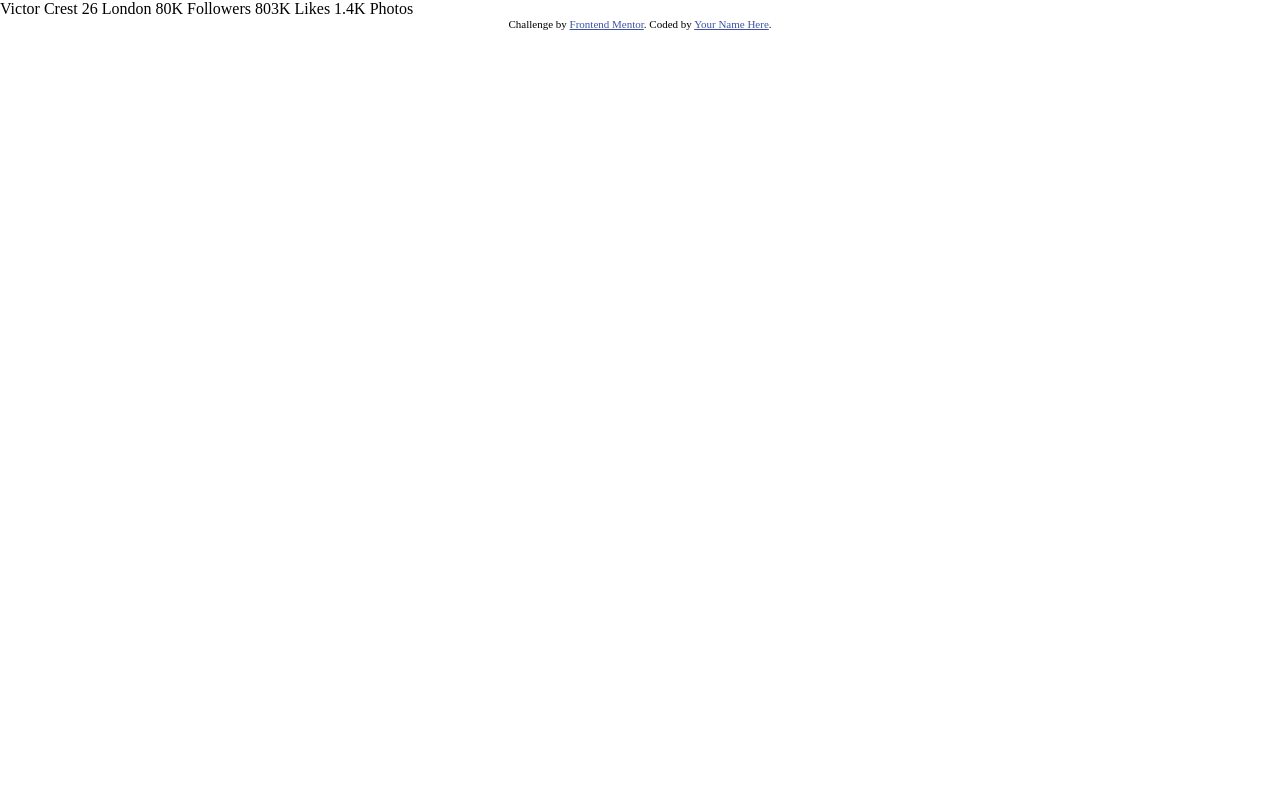
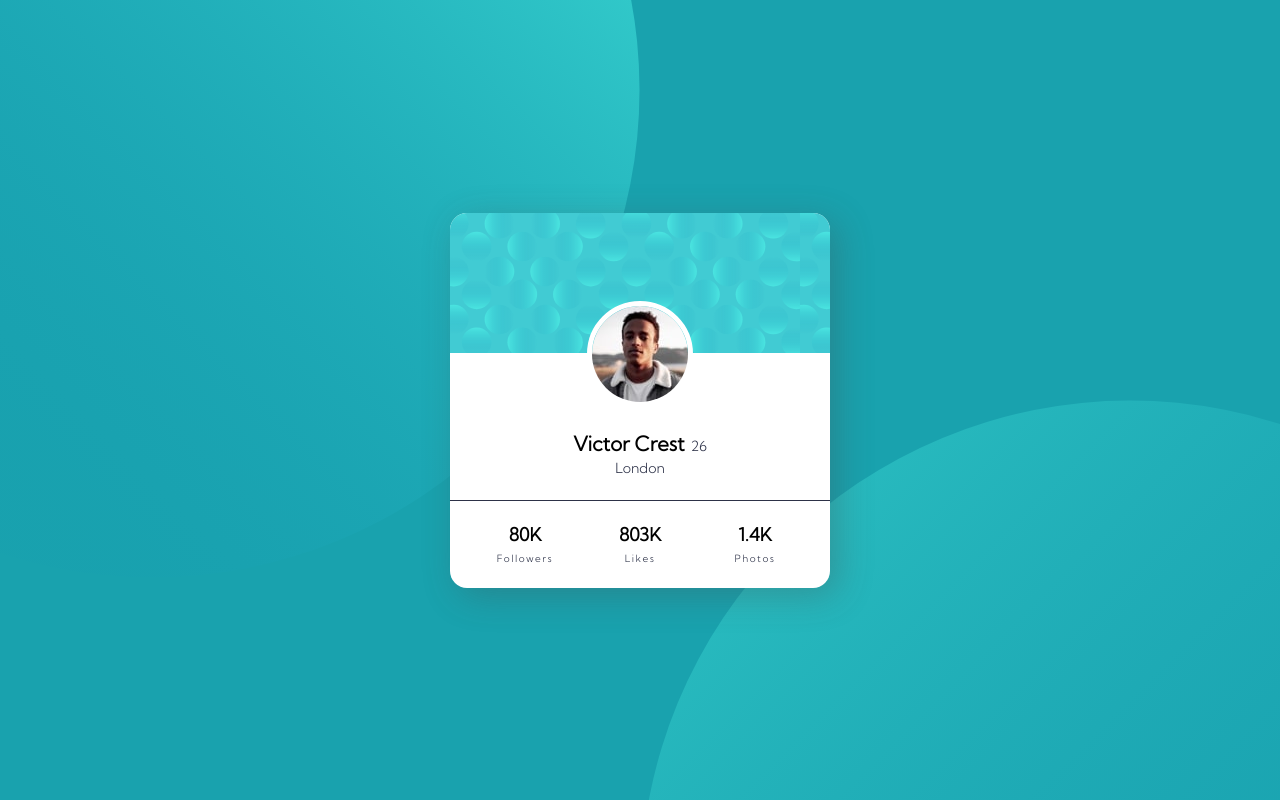
Before and after one commit to jherx/04-profile-card-component-main, a plain HTML site: page index.html in a window 1280 px wide. Drawn offline with Linux system fonts and the light colour scheme.

Commit message:
re estructuracion de codigo

```diff
--- a/index.html
+++ b/index.html
@@ -1,37 +1,64 @@
 <!DOCTYPE html>
 <html lang="en">
-<head>
-  <meta charset="UTF-8">
-  <meta name="viewport" content="width=device-width, initial-scale=1.0"> <!-- displays site properly based on user's device -->
+  <head>
+    <meta charset="UTF-8" />
+    <meta http-equiv="X-UA-Compatible" content="IE=edge" />
+    <link
+      rel="icon"
+      type="image/png"
+      sizes="32x32"
+      href="./images/favicon-32x32.png"
+    />
+    <!-- css -->
+    <link rel="stylesheet" href="style.css" />
+    <!-- fonts -->
+    <link rel="preconnect" href="https://fonts.googleapis.com" />
+    <link rel="preconnect" href="https://fonts.gstatic.com" crossorigin />
+    <link
+      href="https://fonts.googleapis.com/css2?family=Kumbh+Sans:wght@300&display=swap"
+      rel="stylesheet"
+    />
+    <meta name="viewport" content="width=device-width, initial-scale=1.0" />
+    <title>Profile card component</title>
+  </head>
+  <body>
+    <div class="bg-container">
+      <img class="bg-1" src="images/bg-pattern-top.svg" alt="background"/>
+      <img class="bg-2"src="images/bg-pattern-bottom.svg" alt="background"/>
+    </div>
 
-  <link rel="icon" type="image/png" sizes="32x32" href="./images/favicon-32x32.png">
-  <link rel="stylesheet" href="style.css">
-  <link rel="stylesheet" href="normalize.css">
+    <main class="main-container">
+      <section class="card">
+        <div class="card__top-bg"></div>
+        <div class="card__header">
 
-  <title>Frontend Mentor | Profile card component</title>
+          <img class="card__avatar" src="images/image-victor.jpg" alt="Victor avatar" />
+            <div class="card__user">
+                <h1>
+                    <span class="bold text-v-large">Victor Crest</span>
+                    <span class="subtitle text-medium">26</span>
+                </h1>
+                  <span class="subtitle text-medium">London</span>
+            </div>
+        </div>
 
-  <!-- Feel free to remove these styles or customise in your own stylesheet 👍 -->
-  <style>
-    .attribution { font-size: 11px; text-align: center; }
-    .attribution a { color: hsl(228, 45%, 44%); }
-  </style>
-</head>
-<body>
-  Victor Crest
-  26
-  London
+        <div class="card__stats">
+          <div class="card__followes">
+            <p class="bold text-large">80K</p>
+            <span class="subtitle text-small">Followers</span>
+          </div>
+          <div class="card__likes">
+            <p class="bold text-large">803K</p>
+            <span class="subtitle text-small">Likes</span>
+          </div>
+          <div class="card__photos">
+            <p class="bold text-large">1.4K</p>
+            <span class="subtitle text-small">Photos</span>
+          </div>
+        </div>
 
-  80K
-  Followers
+      </section>
+    </main>
 
-  803K
-  Likes
-
-  1.4K
-  Photos
-  <div class="attribution">
-    Challenge by <a href="https://www.frontendmentor.io?ref=challenge" target="_blank">Frontend Mentor</a>.
-    Coded by <a href="#">Your Name Here</a>.
-  </div>
-</body>
+  </body>
 </html>
--- a/style.css
+++ b/style.css
@@ -0,0 +1,130 @@
+:root {
+  --dark-cyan: hsl(185, 75%, 39%);
+  --dark-grayish-blue: hsl(229, 23%, 23%);
+  --dark-gray: hsl(229, 23%, 23%);
+  --font: "Kumbh Sans", sans-serif;
+}
+
+*,
+*::before,
+*::after {
+    margin: 0;
+    padding: 0;
+    box-sizing: border-box;
+}
+
+body {
+    background-color: var(--dark-cyan);
+    width: 100%;
+    height: 100%;
+    position: absolute;
+    font-family: var(--font);
+}
+
+.bold {
+    font-weight: 700;
+}
+
+.subtitle {
+    font-weight: 400;
+    color: var(--dark-grayish-blue);
+}
+.text-small {
+    font-size: 10px;
+    letter-spacing: 1.5px;
+}
+.text-medium {
+    font-size: 14px;
+}
+
+.text-large {
+    font-size: 18px;
+}
+h2,
+.text-v-large {
+    font-size: 20px;
+}
+.bg-container {
+    overflow: hidden;
+    width: 100%;
+    height: 100%;
+    position: absolute;
+    top: 0px;
+    z-index: 0;
+    display: flex;
+    justify-content: center;
+}
+.bg-1 {
+    position: absolute;
+    top: -50%;
+    right: 50%;
+}
+.bg-2 {
+    position: absolute;
+    top: 50%;
+    left: 50%;
+}
+
+.main-container {
+    width: 100%;
+    height: 100%;
+    display: flex;
+    flex-direction: row;
+    justify-content: center;
+    align-items: center;
+    z-index: 1;
+}
+.card {
+    display: flex;
+    flex-direction: column;
+    justify-content: space-between;
+    align-items: center;
+
+    box-shadow: 8px 8px 35px rgba(68, 68, 68, 0.3);
+    height: 375px;
+    background-color: #fff;
+    border-radius: 17px;
+    overflow: hidden;
+    width: 380px;
+    min-width: 280px;
+    z-index: 1;
+    margin: 0 100px;
+}
+.card__top-bg {
+    background-image: url(../images/bg-pattern-card.svg);
+    width: 100%;
+    height: 140px;
+}
+.card__header {
+    position: relative;
+    top: -70px;
+    text-align: center;
+    width: 100%;
+}
+.card__avatar {
+    margin: 10px;
+    width: 96px;
+    height: 96px;
+    border: 5px solid #fff;
+    border-radius: 50%;
+    box-sizing: content-box;
+}
+.card__user {
+    padding-top: 6px;
+    position: absolute;
+    width: 100%;
+}
+.card__stats {
+    width: 100%;
+    height: 88px;
+    border-top: 1px solid var(--dark-gray);
+    text-align: center;
+    padding: 0px 35px;
+    display: flex;
+    flex-direction: row;
+    justify-content: space-between;
+    align-items: center;
+}
+.card__stats > div {
+    width: 80px;
+}
```
